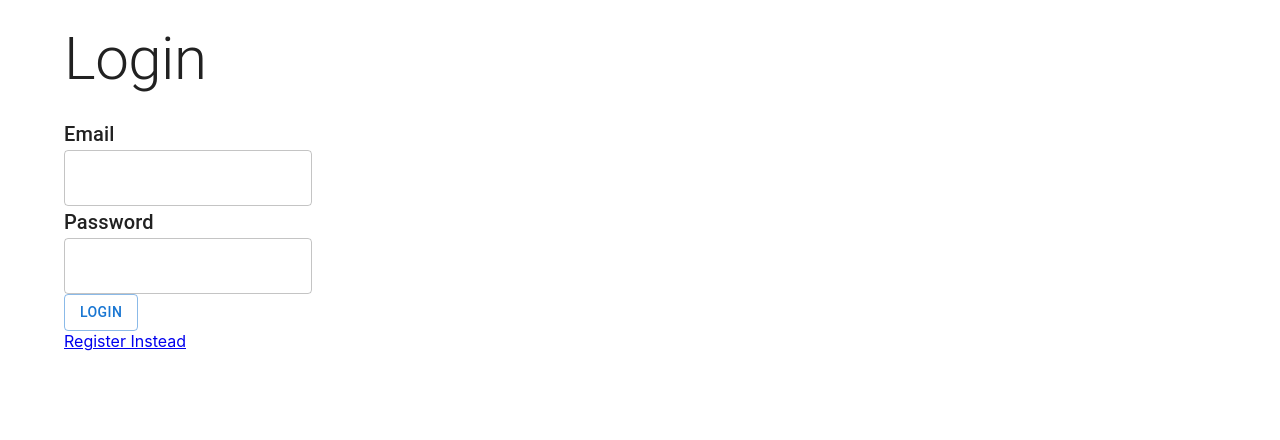
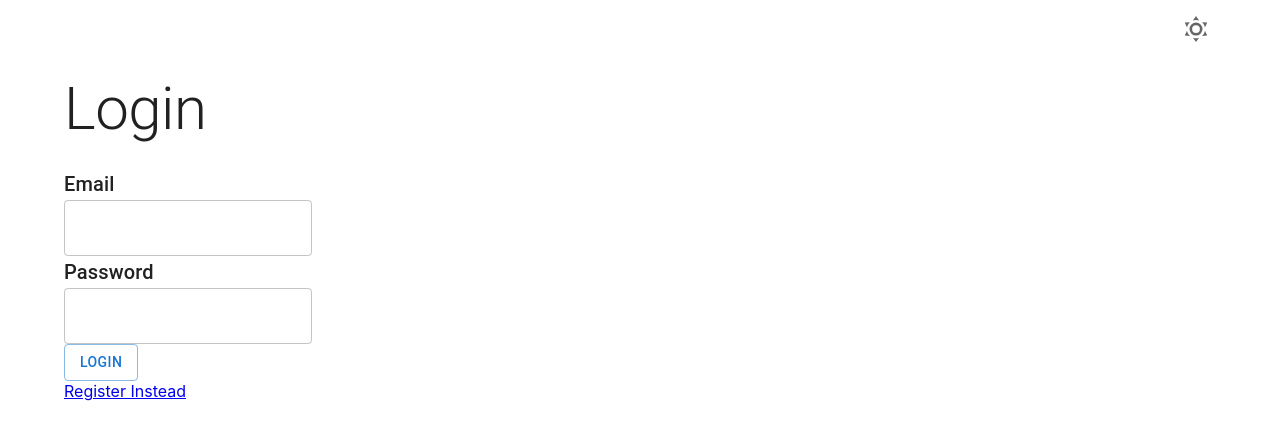
Before and after one commit to JamesCrr/Chat-WebApp, a React (Create React App) app in the folder client/: page /login in a window 1280 px wide. Shown: the top 440 px of the page. Built offline with nearby package versions, Linux system fonts and the light colour scheme.

Commit message:
Added appearance toggle button to other pages

```diff
--- /dev/null
+++ b/client/src/Pages/Auth/AppearanceToggleBar.js
@@ -0,0 +1,28 @@
+import { useContext } from "react";
+import { materialContext } from "../../App";
+import { Paper, styled, useTheme } from "@mui/material";
+import DarkLightIconButton from "../DarkLightIconButton";
+
+const ToggleBarContainer = styled(Paper)(({ theme }) => ({
+	display: "flex",
+	justifyContent: "flex-end",
+	alignItems: "center",
+	paddingTop: "10px",
+
+	boxShadow: "none",
+	borderRadius: "0px",
+	background: theme.palette.background.default,
+}));
+
+const AppearanceToggleBar = () => {
+	const theme = useTheme();
+	const { setAppearanceToDark } = useContext(materialContext);
+
+	return (
+		<ToggleBarContainer>
+			<DarkLightIconButton onClickFunction={() => setAppearanceToDark(theme.palette.mode === "light" ? true : false)} />
+		</ToggleBarContainer>
+	);
+};
+
+export default AppearanceToggleBar;
--- a/client/src/Pages/Auth/Login.js
+++ b/client/src/Pages/Auth/Login.js
@@ -1,6 +1,14 @@
 import React, { useState } from "react";
-import { Button, Container, TextField, Typography } from "@mui/material";
+import { styled, Button, Container, TextField, Typography } from "@mui/material";
 import { Link } from "react-router-dom";
+import AppearanceToggleBar from "./AppearanceToggleBar";
+
+const LoginBackground = styled(Container)(({ theme }) => ({
+	height: "100vh",
+	minWidth: "100vw",
+	background: theme.palette.background.default,
+}));
+const LoginContainer = styled(Container)(({ theme }) => ({}));
 
 // [TODO]:
 // Have loading animation for Heroku Startup timing, gonna take awhile
@@ -44,7 +52,9 @@ const Login = ({ LoginUser }) => {
 	};
 
 	return (
-		<Container sx={{ height: "100vh" }}>
+		<LoginBackground>
+			<LoginContainer>
+				<AppearanceToggleBar />
 				<Typography sx={{ paddingTop: "2%", paddingBottom: "2%" }} variant="h2">
 					Login
 				</Typography>
@@ -60,7 +70,8 @@ const Login = ({ LoginUser }) => {
 				<Typography variant="p">
 					<Link to="/register">Register Instead</Link>
 				</Typography>
-		</Container>
+			</LoginContainer>
+		</LoginBackground>
 	);
 };
 
--- a/client/src/Pages/Auth/Register.js
+++ b/client/src/Pages/Auth/Register.js
@@ -1,6 +1,14 @@
 import React, { useState } from "react";
 import { Link, useNavigate } from "react-router-dom";
-import { Button, Container, TextField, Typography } from "@mui/material";
+import { styled, Button, Container, TextField, Typography } from "@mui/material";
+import AppearanceToggleBar from "./AppearanceToggleBar";
+
+const RegisterBackground = styled(Container)(({ theme }) => ({
+	height: "100vh",
+	minWidth: "100vw",
+	background: theme.palette.background.default,
+}));
+const RegisterContainer = styled(Container)(({ theme }) => ({}));
 
 // [TODO]:
 // Have loading animation for Heroku Startup timing, gonna take awhile
@@ -61,9 +69,11 @@ const Register = () => {
 	};
 
 	return (
-		<Container sx={{ height: "100vh" }}>
+		<RegisterBackground>
+			<RegisterContainer>
+				<AppearanceToggleBar />
 				<Typography sx={{ paddingTop: "2%", paddingBottom: "2%" }} variant="h2">
-				Login
+					Register
 				</Typography>
 				<Typography variant="h6">Username</Typography>
 				<TextField onChange={onUsernameChange} value={username} variant="outlined" />
@@ -80,7 +90,8 @@ const Register = () => {
 				<Typography variant="p">
 					<Link to="/login">Login Instead</Link>
 				</Typography>
-		</Container>
+			</RegisterContainer>
+		</RegisterBackground>
 	);
 };
 
--- a/client/src/Pages/Chat/ChatRoomLog.js
+++ b/client/src/Pages/Chat/ChatRoomLog.js
@@ -2,6 +2,7 @@ import { useContext, useEffect, useRef, useState } from "react";
 import { styled, Paper, Typography, TextField, useTheme, IconButton } from "@mui/material";
 import { materialContext } from "../../App";
 import { OVERLAYTYPES } from "../ChattingApp";
+import DarkLightIconButton from "../DarkLightIconButton";
 
 const ChatRoomTitleBar = styled(Paper)(({ theme }) => ({
 	height: "10vh",
@@ -20,21 +21,6 @@ const IconButtonsContainer = styled(Paper)(({ theme }) => ({
 	padding: "0.5%",
 }));
 const ChatRoomSettingsIconButton = styled(IconButton)(({ theme }) => ({}));
-const ToggleThemeAppearanceIconButton = styled(IconButton)(({ theme }) => ({}));
-const ThemeLightIcon = styled("i")(({ theme }) => ({
-	transition: "opacity 0.5s, transform 0.5s",
-	opacity: theme.palette.mode === "light" ? "1" : "0",
-	transform: theme.palette.mode === "light" ? "rotate(0deg) scale(1)" : "rotate(180deg) scale(0.5)",
-	position: "absolute",
-	display: "block",
-}));
-const ThemeDarkIcon = styled("i")(({ theme }) => ({
-	transition: "opacity 0.5s, transform 0.5s",
-	opacity: theme.palette.mode === "dark" ? "1" : "0",
-	transform: theme.palette.mode === "dark" ? "rotate(0deg) scale(1)" : "rotate(180deg) scale(0.5)",
-	position: "absolute",
-	display: "block",
-}));
 const ChatMessageLog = styled(Paper)(({ theme }) => ({
 	height: "80vh",
 	overflowY: "scroll",
@@ -132,26 +118,7 @@ const ChatRoomLog = ({ chatLog, selectedRoomObj, openRoomDetailsFunc, submitFiel
 			<ChatRoomTitleBar>
 				<ChatRoomTitleTypography variant="h4">{selectedRoomObj.name}</ChatRoomTitleTypography>
 				<IconButtonsContainer>
-					<ToggleThemeAppearanceIconButton onClick={onAppearanceButtonPressed}>
-						<Paper sx={{ width: "24px", height: "24px", boxShadow: "none", background: "none" }}>
-							<ThemeLightIcon>
-								<svg style={{ width: "24px", height: "24px" }} viewBox="0 0 24 24">
-									<path
-										fill={theme.palette.text.secondary}
-										d="M12,7A5,5 0 0,1 17,12A5,5 0 0,1 12,17A5,5 0 0,1 7,12A5,5 0 0,1 12,7M12,9A3,3 0 0,0 9,12A3,3 0 0,0 12,15A3,3 0 0,0 15,12A3,3 0 0,0 12,9M12,2L14.39,5.42C13.65,5.15 12.84,5 12,5C11.16,5 10.35,5.15 9.61,5.42L12,2M3.34,7L7.5,6.65C6.9,7.16 6.36,7.78 5.94,8.5C5.5,9.24 5.25,10 5.11,10.79L3.34,7M3.36,17L5.12,13.23C5.26,14 5.53,14.78 5.95,15.5C6.37,16.24 6.91,16.86 7.5,17.37L3.36,17M20.65,7L18.88,10.79C18.74,10 18.47,9.23 18.05,8.5C17.63,7.78 17.1,7.15 16.5,6.64L20.65,7M20.64,17L16.5,17.36C17.09,16.85 17.62,16.22 18.04,15.5C18.46,14.77 18.73,14 18.87,13.21L20.64,17M12,22L9.59,18.56C10.33,18.83 11.14,19 12,19C12.82,19 13.63,18.83 14.37,18.56L12,22Z"
-									/>
-								</svg>
-							</ThemeLightIcon>
-							<ThemeDarkIcon>
-								<svg style={{ width: "24px", height: "24px" }} viewBox="0 0 24 24">
-									<path
-										fill={theme.palette.text.secondary}
-										d="M17.75,4.09L15.22,6.03L16.13,9.09L13.5,7.28L10.87,9.09L11.78,6.03L9.25,4.09L12.44,4L13.5,1L14.56,4L17.75,4.09M21.25,11L19.61,12.25L20.2,14.23L18.5,13.06L16.8,14.23L17.39,12.25L15.75,11L17.81,10.95L18.5,9L19.19,10.95L21.25,11M18.97,15.95C19.8,15.87 20.69,17.05 20.16,17.8C19.84,18.25 19.5,18.67 19.08,19.07C15.17,23 8.84,23 4.94,19.07C1.03,15.17 1.03,8.83 4.94,4.93C5.34,4.53 5.76,4.17 6.21,3.85C6.96,3.32 8.14,4.21 8.06,5.04C7.79,7.9 8.75,10.87 10.95,13.06C13.14,15.26 16.1,16.22 18.97,15.95M17.33,17.97C14.5,17.81 11.7,16.64 9.53,14.5C7.36,12.31 6.2,9.5 6.04,6.68C3.23,9.82 3.34,14.64 6.35,17.66C9.37,20.67 14.19,20.78 17.33,17.97Z"
-									/>
-								</svg>
-							</ThemeDarkIcon>
-						</Paper>
-					</ToggleThemeAppearanceIconButton>
+					<DarkLightIconButton onClickFunction={onAppearanceButtonPressed} />
 					<ChatRoomSettingsIconButton onClick={() => openRoomDetailsFunc(OVERLAYTYPES.ROOMDETAILS)}>
 						<svg style={{ width: "24px", height: "24px" }} viewBox="0 0 24 24">
 							<path
--- /dev/null
+++ b/client/src/Pages/DarkLightIconButton.js
@@ -0,0 +1,56 @@
+import { styled, IconButton, Paper, useTheme } from "@mui/material";
+
+const ToggleThemeAppearanceIconButton = styled(IconButton)(({ theme }) => ({}));
+const ThemeIconContainer = styled(Paper)(({ theme }) => ({
+	width: "24px",
+	height: "24px",
+	boxShadow: "none",
+	background: "none",
+}));
+const ThemeLightIcon = styled("i")(({ theme }) => ({
+	transition: "opacity 0.5s, transform 0.5s",
+	opacity: theme.palette.mode === "light" ? "1" : "0",
+	transform: theme.palette.mode === "light" ? "rotate(0deg) scale(1.3)" : "rotate(180deg) scale(0.5)",
+	position: "absolute",
+	display: "block",
+
+	[theme.breakpoints.down("md")]: {
+		transform: theme.palette.mode === "light" ? "rotate(0deg) scale(1.0)" : "rotate(180deg) scale(0.5)",
+	},
+}));
+const ThemeDarkIcon = styled("i")(({ theme }) => ({
+	transition: "opacity 0.5s, transform 0.5s",
+	opacity: theme.palette.mode === "dark" ? "1" : "0",
+	transform: theme.palette.mode === "dark" ? "rotate(0deg) scale(1)" : "rotate(180deg) scale(0.5)",
+	position: "absolute",
+	display: "block",
+}));
+
+const DarkLightIconButton = ({ onClickFunction }) => {
+	const theme = useTheme();
+
+	return (
+		<ToggleThemeAppearanceIconButton onClick={onClickFunction}>
+			<ThemeIconContainer>
+				<ThemeLightIcon>
+					<svg style={{ width: "24px", height: "24px" }} viewBox="0 0 24 24">
+						<path
+							fill={theme.palette.text.secondary}
+							d="M12,7A5,5 0 0,1 17,12A5,5 0 0,1 12,17A5,5 0 0,1 7,12A5,5 0 0,1 12,7M12,9A3,3 0 0,0 9,12A3,3 0 0,0 12,15A3,3 0 0,0 15,12A3,3 0 0,0 12,9M12,2L14.39,5.42C13.65,5.15 12.84,5 12,5C11.16,5 10.35,5.15 9.61,5.42L12,2M3.34,7L7.5,6.65C6.9,7.16 6.36,7.78 5.94,8.5C5.5,9.24 5.25,10 5.11,10.79L3.34,7M3.36,17L5.12,13.23C5.26,14 5.53,14.78 5.95,15.5C6.37,16.24 6.91,16.86 7.5,17.37L3.36,17M20.65,7L18.88,10.79C18.74,10 18.47,9.23 18.05,8.5C17.63,7.78 17.1,7.15 16.5,6.64L20.65,7M20.64,17L16.5,17.36C17.09,16.85 17.62,16.22 18.04,15.5C18.46,14.77 18.73,14 18.87,13.21L20.64,17M12,22L9.59,18.56C10.33,18.83 11.14,19 12,19C12.82,19 13.63,18.83 14.37,18.56L12,22Z"
+						/>
+					</svg>
+				</ThemeLightIcon>
+				<ThemeDarkIcon>
+					<svg style={{ width: "24px", height: "24px" }} viewBox="0 0 24 24">
+						<path
+							fill={theme.palette.text.secondary}
+							d="M17.75,4.09L15.22,6.03L16.13,9.09L13.5,7.28L10.87,9.09L11.78,6.03L9.25,4.09L12.44,4L13.5,1L14.56,4L17.75,4.09M21.25,11L19.61,12.25L20.2,14.23L18.5,13.06L16.8,14.23L17.39,12.25L15.75,11L17.81,10.95L18.5,9L19.19,10.95L21.25,11M18.97,15.95C19.8,15.87 20.69,17.05 20.16,17.8C19.84,18.25 19.5,18.67 19.08,19.07C15.17,23 8.84,23 4.94,19.07C1.03,15.17 1.03,8.83 4.94,4.93C5.34,4.53 5.76,4.17 6.21,3.85C6.96,3.32 8.14,4.21 8.06,5.04C7.79,7.9 8.75,10.87 10.95,13.06C13.14,15.26 16.1,16.22 18.97,15.95M17.33,17.97C14.5,17.81 11.7,16.64 9.53,14.5C7.36,12.31 6.2,9.5 6.04,6.68C3.23,9.82 3.34,14.64 6.35,17.66C9.37,20.67 14.19,20.78 17.33,17.97Z"
+						/>
+					</svg>
+				</ThemeDarkIcon>
+			</ThemeIconContainer>
+		</ToggleThemeAppearanceIconButton>
+	);
+};
+
+export default DarkLightIconButton;
```
Also changed, not shown: client/src/index.css (+6 -8 lines). Lines whose indentation alone changed are shown as unchanged.
